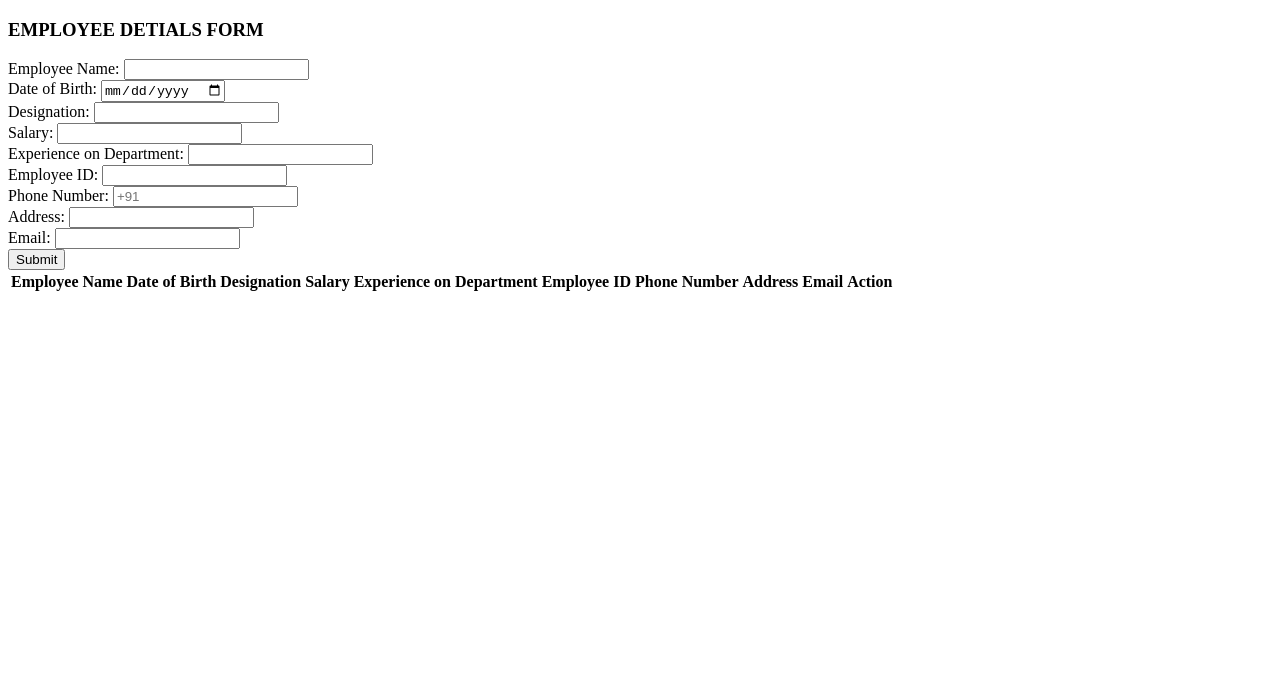
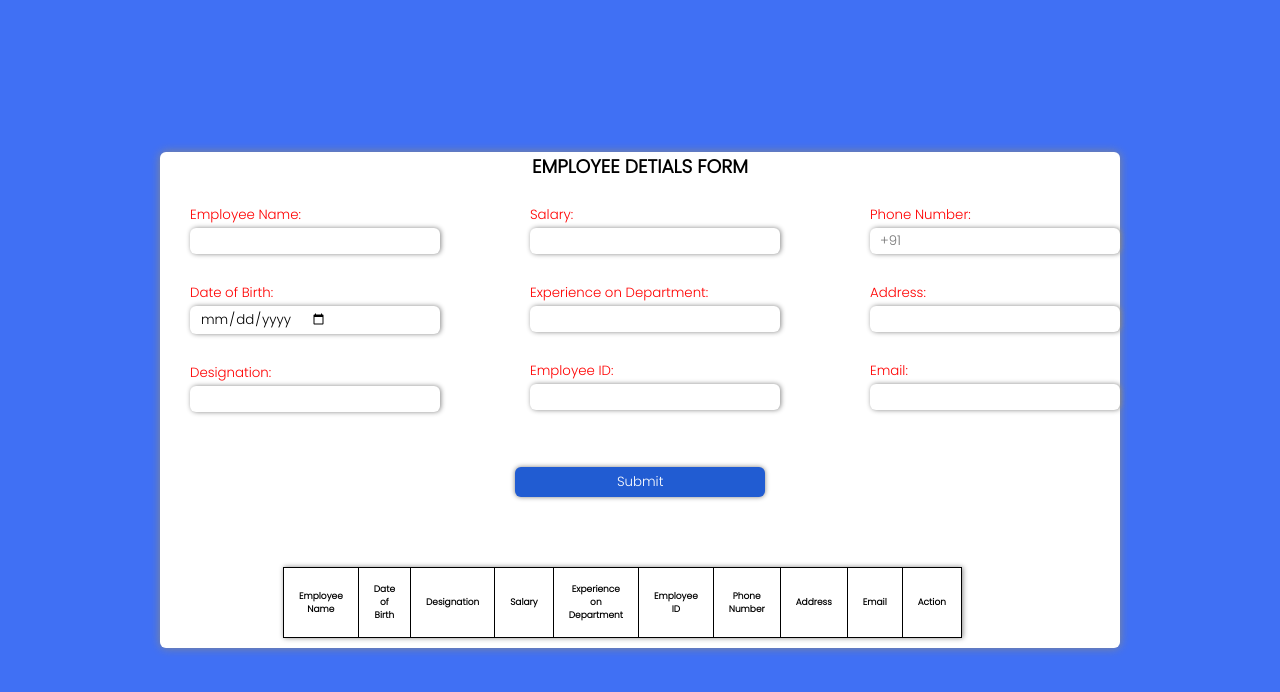
Before and after one commit to sanjaykumardev/test, a website: page frontend/index.html in a window 1280 px wide. Drawn offline with nearby package versions, Linux system fonts and the light colour scheme; the site is published under a folder, as on GitHub Pages, so addresses that start at the root find nothing.

Commit message:
by sreedhar

```diff
--- a/frontend/body.css
+++ b/frontend/body.css
@@ -4,8 +4,9 @@
   margin: 0;
   padding: 0;
   box-sizing: border-box;
-  font-family: 'poppins', sans-serif;
+  font-family: 'Poppins', sans-serif;
 }
+
 
 body {
   min-height: 100vh;
--- a/frontend/index.html
+++ b/frontend/index.html
@@ -4,7 +4,8 @@
   <meta charset="UTF-8">
   <meta name="viewport" content="width=device-width, initial-scale=1.0">
   <title>Employee form Registor</title>
-  <link rel="stylesheet" href="/frontend/body.css">
+  <link rel="stylesheet" href="./body.css">
+
 
 </head>
 <body>
@@ -46,7 +47,7 @@
      <input class="text" type="tel" id="phoneNumber" placeholder="+91" name="phone_number" required><br>
 
      <label  class="heading" for="address">Address:</label>
-     <input class="text type="text" id="address" name="address" required><br>
+     <input class="text" type="text" id="address" name="address" required><br>
 
      <label  class="heading" for="email">Email:</label>
      <input  class="text" type="email" id="email" name="email" required><br>
--- a/frontend/package.json
+++ b/frontend/package.json
@@ -4,7 +4,8 @@
   "description": "",
   "main": "script.js",
   "scripts": {
-    "test": "echo \"Error: no test specified\" && exit 1"
+    "test": "echo \"Error: no test specified\" && exit 1",
+    "dev": "vite"
   },
   "author": "form",
   "license": "ISC",
```
